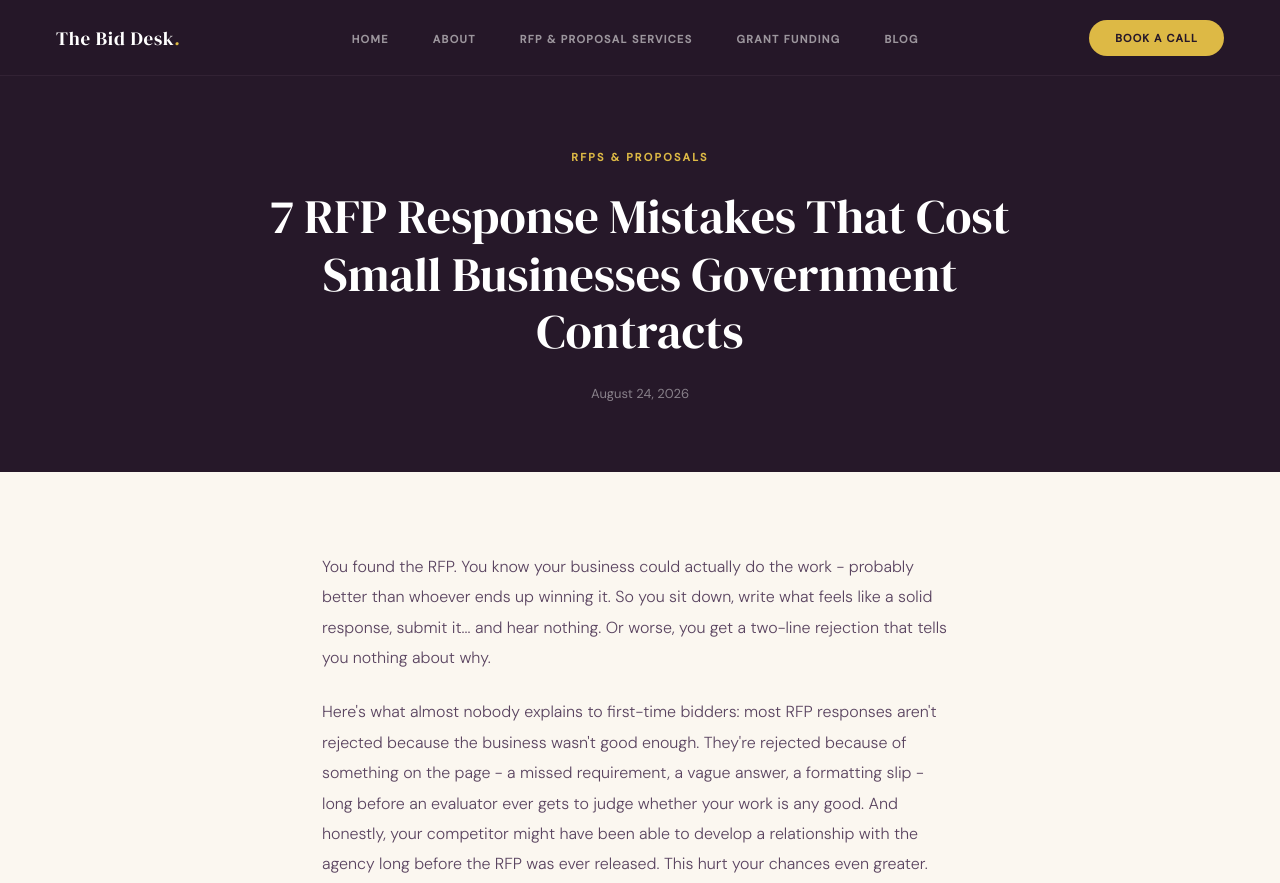
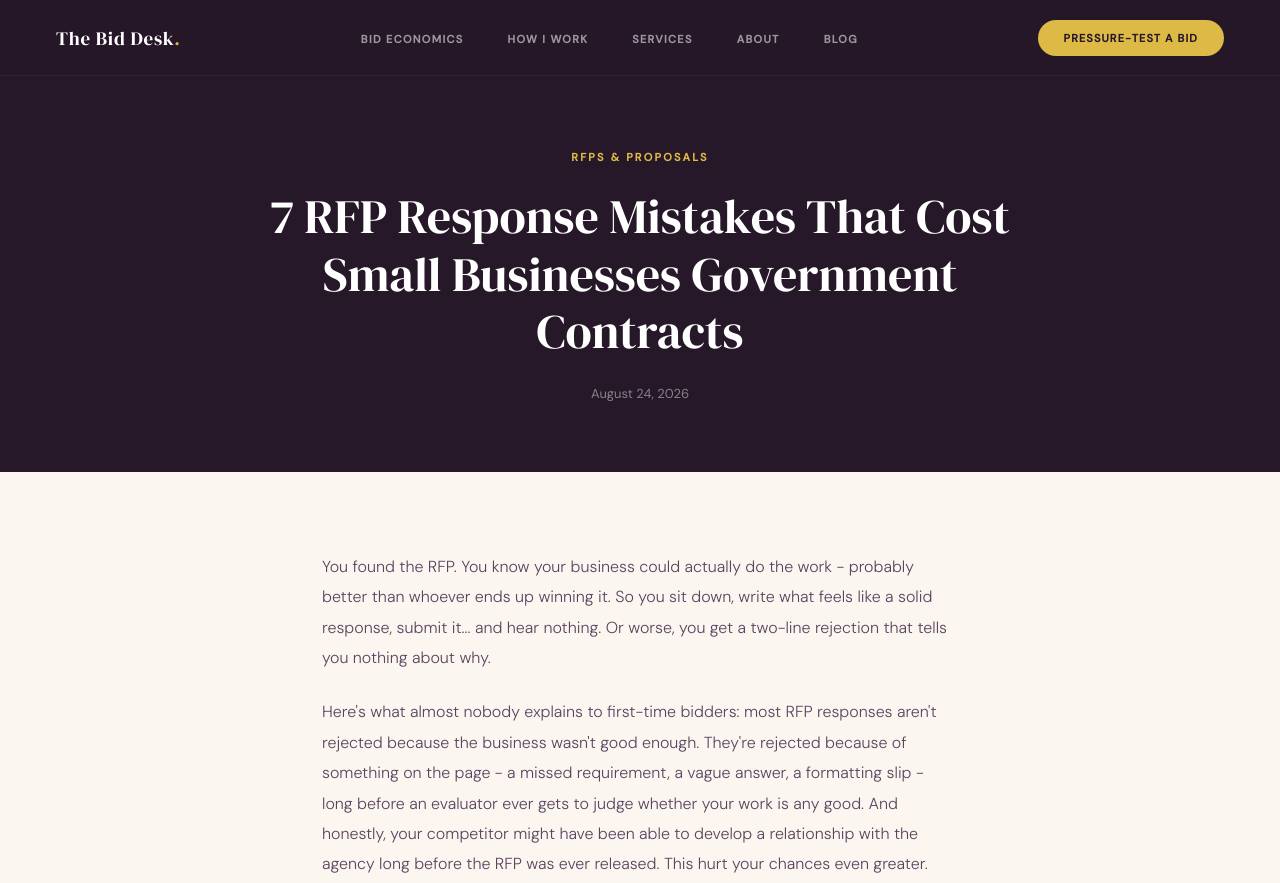
Before and after one commit to akilialey/akiliweb, an Eleventy site: page blog/first-rfp-mistakes.md in a window 1280 px wide. Shown: the top 883 px of the page. Built offline with nearby package versions, Linux system fonts and the light colour scheme; Eleventy itself is replaced by a stand-in of ours; files that its build step writes are made by us from their sources.

Commit message:
Add files via upload

```diff
--- a/_includes/base.njk
+++ b/_includes/base.njk
@@ -4,7 +4,7 @@
 <meta charset="UTF-8">
 <meta name="viewport" content="width=device-width, initial-scale=1.0">
 <title>{{ title }} | The Bid Desk</title>
-<meta name="description" content="{{ description or 'Government contracts and grant funding insights for Canadian businesses, from The Bid Desk.' }}">
+<meta name="description" content="{{ description or 'Government bid strategy, pricing and bid/no-bid insights for contractors in Canada and the US, from The Bid Desk.' }}">
 <link rel="preconnect" href="https://fonts.googleapis.com">
 <link rel="preconnect" href="https://fonts.gstatic.com" crossorigin>
 <link href="https://fonts.googleapis.com/css2?family=DM+Serif+Display:ital@0;1&family=Syne:wght@400;500;600;700;800&family=DM+Sans:wght@300;400;500&display=swap" rel="stylesheet">
@@ -15,38 +15,22 @@
 <nav id="navbar">
   <a href="/index.html" class="nav-logo">The Bid Desk<span>.</span></a>
   <ul class="nav-links">
-    <li><a href="/index.html">Home</a></li>
+    <li><a href="/index.html#economics">Bid economics</a></li>
+    <li><a href="/index.html#method">How I work</a></li>
+    <li><a href="/services.html">Services</a></li>
     <li><a href="/index.html#about">About</a></li>
-    <li class="nav-item-dropdown">
-      <a href="/rfp.html">RFP & Proposal Services</a>
-      <div class="nav-dropdown">
-        <a href="/rfp.html#services">Services</a>
-        <a href="/rfp.html#process">How it works</a>
-      </div>
-    </li>
-    <li class="nav-item-dropdown">
-      <a href="/grants.html">Grant Funding</a>
-      <div class="nav-dropdown">
-        <a href="/grants.html#services">Services</a>
-        <a href="/grants.html#process">How it works</a>
-      </div>
-    </li>
     <li><a href="/blog/">Blog</a></li>
   </ul>
-  <a href="https://calendly.com/thebiddesk" target="_blank" rel="noopener" class="nav-cta">Book a call</a>
+  <a href="/index.html#contact" class="nav-cta">Pressure-test a bid</a>
   <button class="nav-toggle" id="nav-toggle" aria-label="Menu"><span></span><span></span><span></span></button>
 </nav>
 <div class="nav-mobile" id="nav-mobile">
-  <a href="/index.html">Home</a>
+  <a href="/index.html#economics">Bid economics</a>
+  <a href="/index.html#method">How I work</a>
+  <a href="/services.html">Services</a>
   <a href="/index.html#about">About</a>
-  <a href="/rfp.html">RFP & Proposal Services</a>
-  <a href="/rfp.html#services" class="sub-link">Services</a>
-  <a href="/rfp.html#process" class="sub-link">How it works</a>
-  <a href="/grants.html">Grant Funding</a>
-  <a href="/grants.html#services" class="sub-link">Services</a>
-  <a href="/grants.html#process" class="sub-link">How it works</a>
   <a href="/blog/">Blog</a>
-  <a href="https://calendly.com/thebiddesk" target="_blank" rel="noopener">Book a call</a>
+  <a href="/index.html#contact">Pressure-test a bid</a>
 </div>
 
 {{ content | safe }}
@@ -55,12 +39,13 @@
   <div class="footer-inner">
     <a href="/index.html" class="footer-logo">The Bid Desk<span>.</span></a>
     <ul class="footer-nav">
-      <li><a href="/rfp.html">Contracts</a></li>
+      <li><a href="/index.html#economics">Bid economics</a></li>
+      <li><a href="/services.html">Services</a></li>
       <li><a href="/grants.html">Grants</a></li>
       <li><a href="/blog/">Blog</a></li>
-      <li><a href="/index.html#cta">Contact</a></li>
+      <li><a href="/index.html#contact">Contact</a></li>
     </ul>
-    <p class="footer-copy">&copy; 2026 The Bid Desk &nbsp;·&nbsp; akili@thebiddesk.ca</p>
+    <p class="footer-copy">&copy; 2026 The Bid Desk · Canada and the US · akili@thebiddesk.ca</p>
   </div>
 </footer>
 
```
